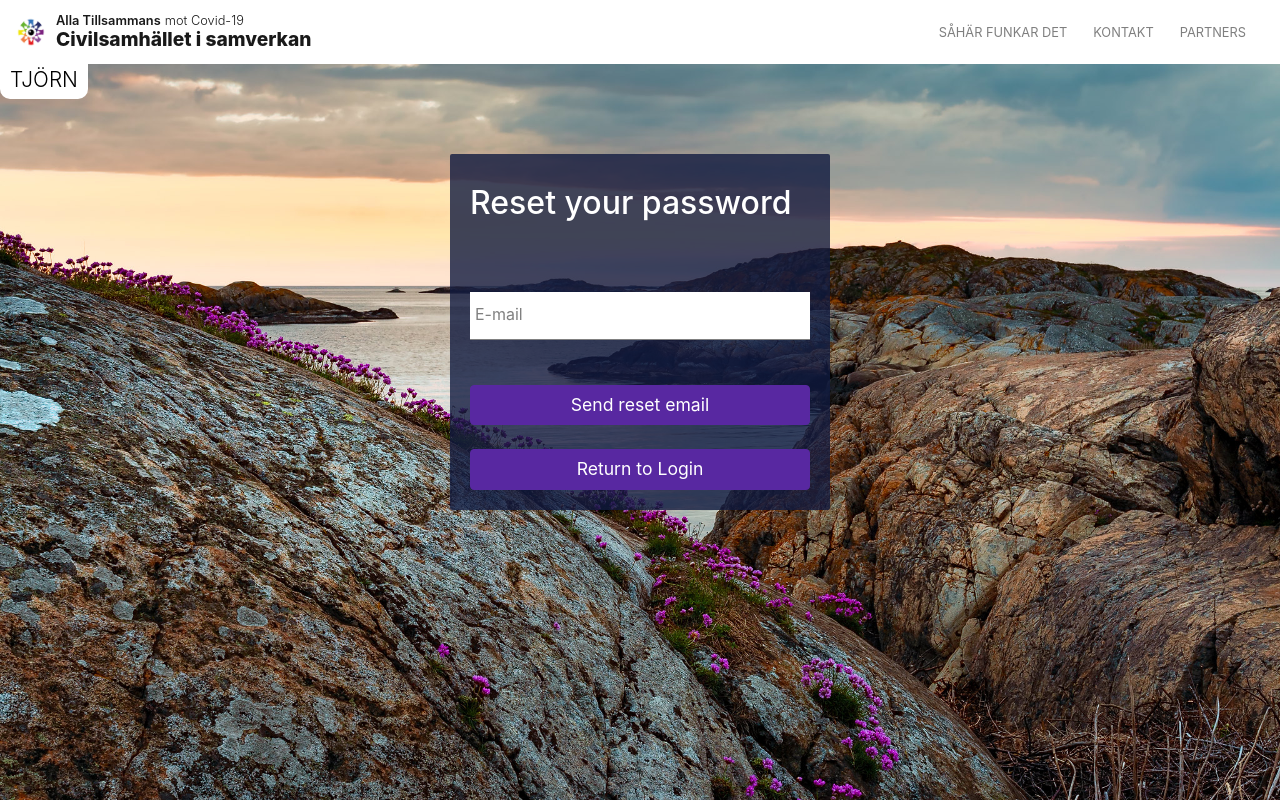
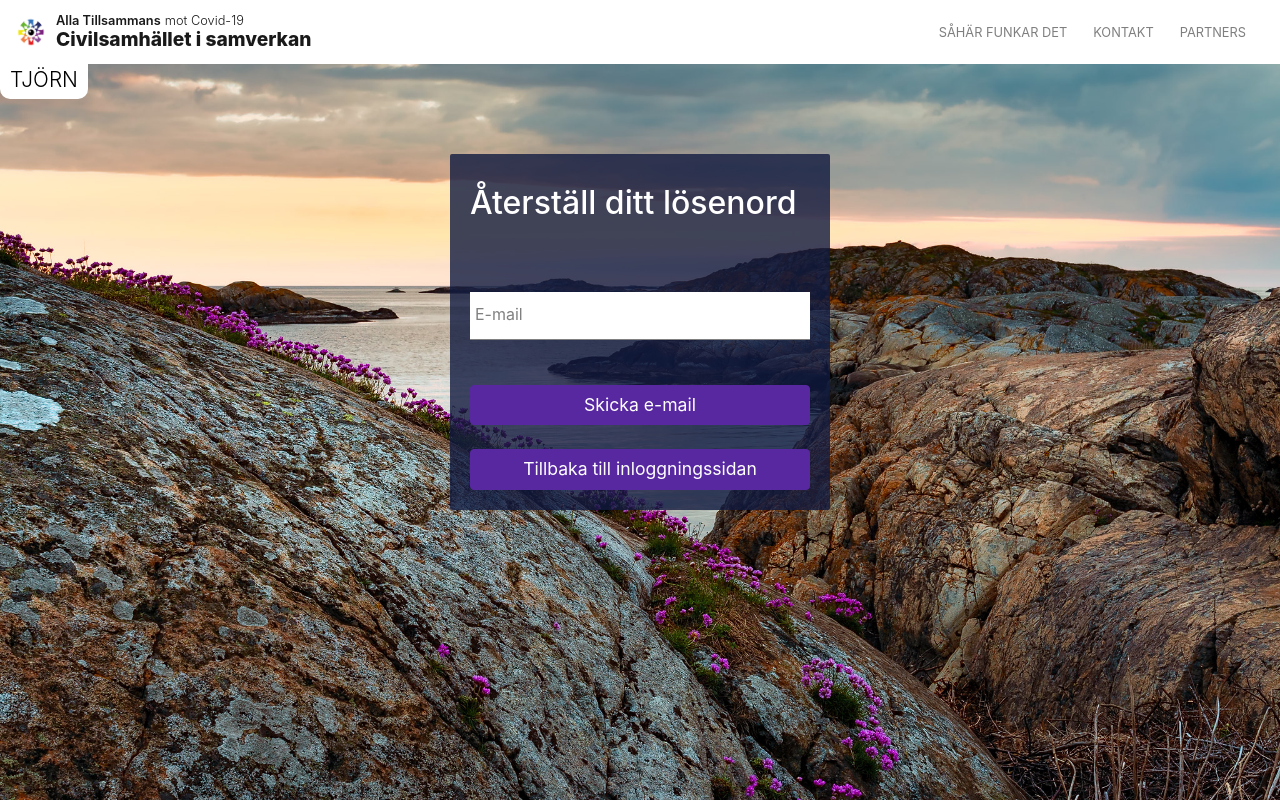
Before and after one commit to osaisacson/tillsammans, a React (Create React App) app: page /resetpassword in a window 1280 px wide. Built offline with nearby package versions, Linux system fonts and the light colour scheme; no server answers.

Commit message:
Translate headers/buttons to Swedish

```diff
--- a/src/components/AccessDenied.js
+++ b/src/components/AccessDenied.js
@@ -3,7 +3,7 @@ import React from 'react'
 const AccessDenied = () => {
     return (
         <div className="page-layout centered">
-            <h3>Access Denied</h3>
+            <h3>Tillträde beviljas ej</h3>
             <p>
                 You don't have the required privileges to access this page.
             </p>
--- a/src/components/ResetPassword.js
+++ b/src/components/ResetPassword.js
@@ -28,7 +28,7 @@ const ResetPassword = props => {
 
     return (
         <ResetPasswordForm
-            header={"Reset your password"}
+            header={"Återställ ditt lösenord"}
             email={email}
             handleChange={handleChange}
             handleSubmit={handleSubmit}
--- a/src/components/ResetPasswordForm.js
+++ b/src/components/ResetPasswordForm.js
@@ -20,11 +20,11 @@ const ResetPasswordForm = (props) => {
                     required
                 />
                 <Button type="submit" block>
-                    Send reset email
+                    Skicka e-mail
                 </Button>
                 <br />
                 <Link to="/login">
-                    <Button block>Return to Login</Button>
+                    <Button block>Tillbaka till inloggningssidan</Button>
                 </Link>
         </form>
     </div>
--- a/src/screens/groupAdmin/AccessDenied.js
+++ b/src/screens/groupAdmin/AccessDenied.js
@@ -3,7 +3,7 @@ import React from 'react'
 const AccessDenied = () => {
     return (
         <div className="page-layout centered">
-            <h3>Access Denied</h3>
+            <h3>Tillträde beviljas ej</h3>
             <p>
                 You don't have the required privileges to access this group admin page.
             </p>
```
